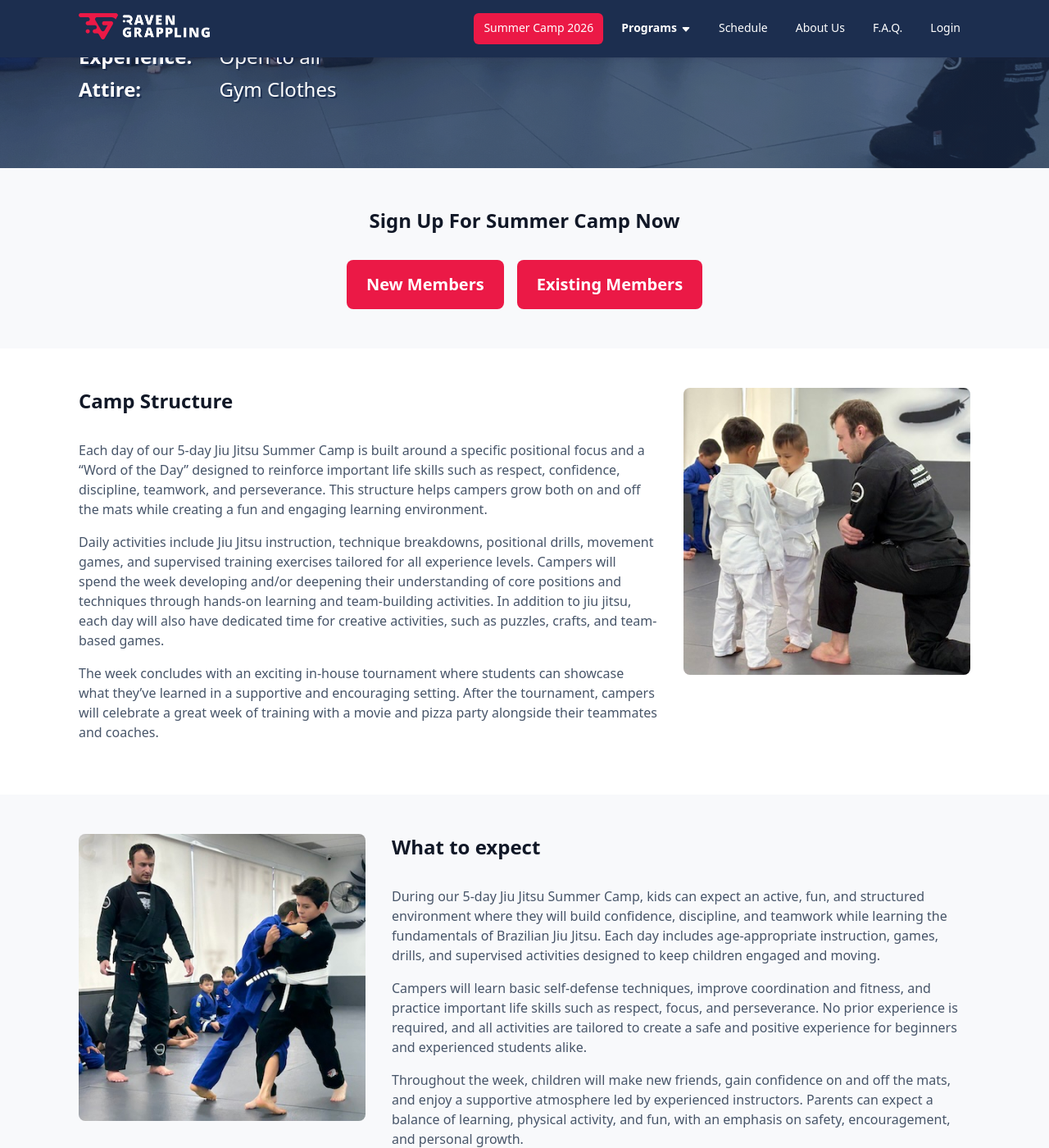
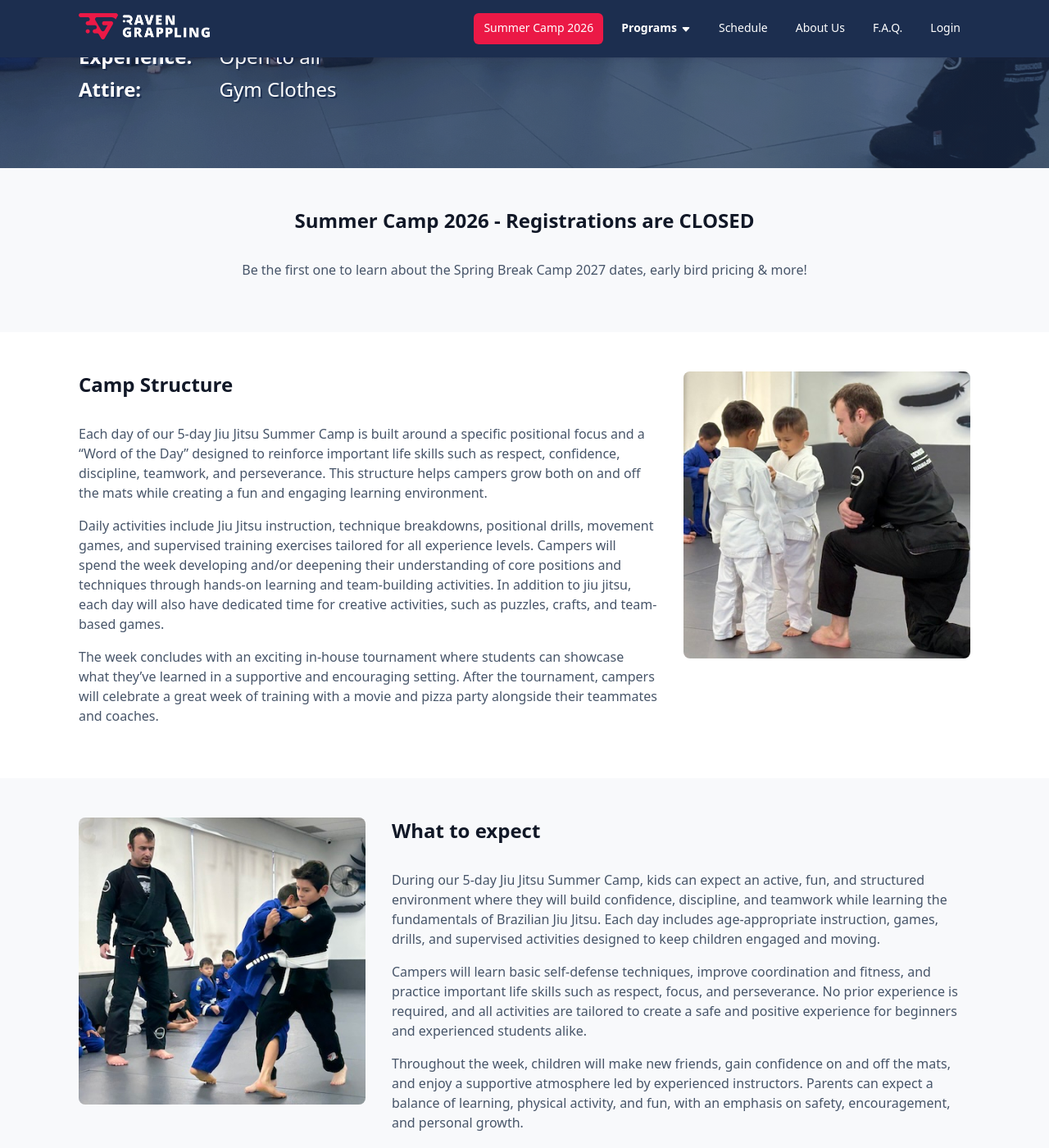
Before and after one commit to RavenGrappling/RavenGrappling.github.io, a Jekyll site: the page built from pages/bjj-summer-camp-2026.html, in a window 1280 px wide and 1400 px high, scrolled down 217 px. Shown: the whole window at 82% size. Built offline with Jekyll 4.4.1, drawn with Linux system fonts in a browser that asks for light colours; some of the changed text lies outside the part shown.

Commit message:
closing registration to summer camp

```diff
--- a/_layouts/default.html
+++ b/_layouts/default.html
@@ -6,9 +6,9 @@
     {% include layout/nav.html %}
 
     {% unless page.name contains "summer-camp" %}
-      <a class="banner" href="/bjj-summer-camp-2026">
-        NEW - Jiu Jitsu Summer Camp! EARLY BIRD PRICE ENDS JUNE 15
-      </a>
+      <div class="banner">
+        Jiu Jitsu Summer Camp - Registrations are CLOSED!
+      </div>
     {% endunless %}
 
     <main>
--- a/assets/css/raven.css
+++ b/assets/css/raven.css
@@ -148,7 +148,7 @@ a.large-button {
   }
 }
 
-a.banner {
+.banner {
   position:         sticky;
   top:              var(--nav-height);
   display:          block;
@@ -156,9 +156,6 @@ a.banner {
   background-color: var(--raven-red);
   color:            white;
   padding:          0.75rem;
-  &:hover {
-    text-decoration: underline;
-  }
 }
 
 .hero {
--- a/pages/bjj-summer-camp-2026.html
+++ b/pages/bjj-summer-camp-2026.html
@@ -27,15 +27,10 @@ meta_desc: BJJ Summer Camp
 
 <div class="section-bg">
 	<section class="text-center">
-		<h2>Sign Up For Summer Camp Now</h2>
-		<div class="signup">
-			<a href="https://raven-grappling.gymdesk.com/signup/v/6Pgnr" class="large-button" target="_blank">
-				New Members
-			</a>
-			<a href="https://raven-grappling.gymdesk.com/login?return=members/memberships/set/id/185475" class="large-button" target="_blank">
-				Existing Members
-			</a>
-		</div>
+		<h2>Summer Camp 2026 - Registrations are CLOSED</h2>
+		<p>
+			Be the first one to learn about the Spring Break Camp 2027 dates, early bird pricing & more!
+		</p>
 	</section>
 </div>
 
@@ -217,19 +212,6 @@ meta_desc: BJJ Summer Camp
 	</section>
 </div>
 
-<section class="text-center">
-	<h2>Sign Up For Summer Camp Now</h2>
-	<div class="signup">
-		<a href="https://raven-grappling.gymdesk.com/signup/v/6Pgnr" class="large-button" target="_blank">
-			New Members
-		</a>
-		<a href="https://raven-grappling.gymdesk.com/login?return=members/memberships/set/id/185475" class="large-button" target="_blank">
-			Existing Members
-		</a>
-	</div>
-</section>
-
-<div class="section-bg">
 <section>
 	<div class="squished">
 		<h2>Contact Us</h2>
@@ -248,4 +230,3 @@ meta_desc: BJJ Summer Camp
 		</p>
 	</div>
 </section>
-</div>
```
Lines whose indentation alone changed are shown as unchanged.
